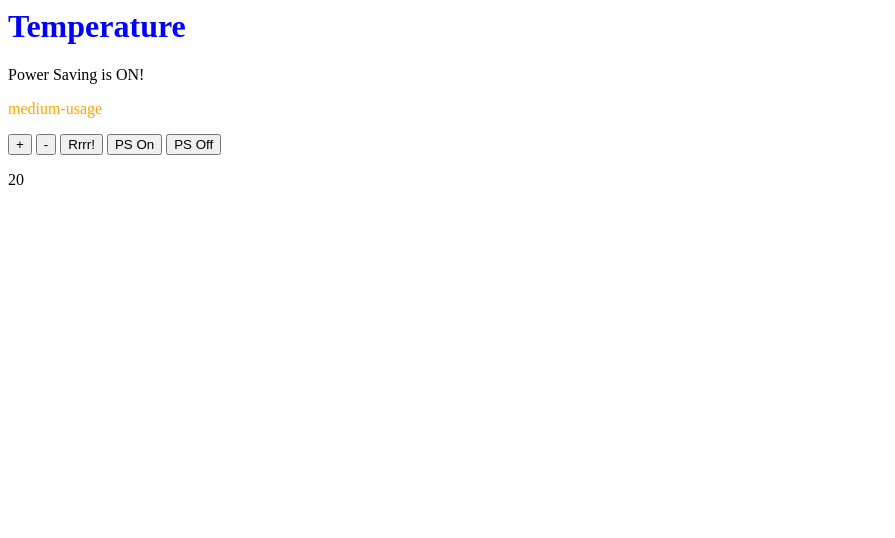
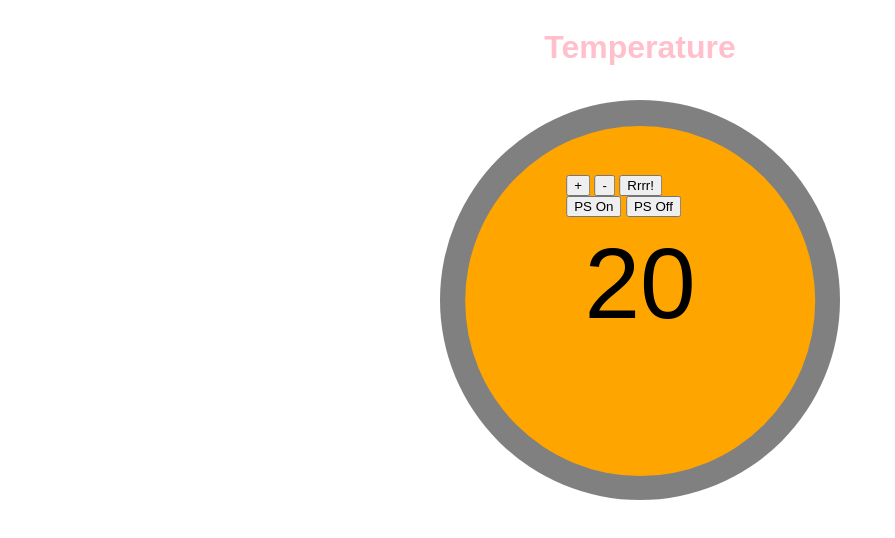
Before and after one commit to chemistrytocode/thermostat_js, a website: page index.html in a window 1280 px wide. Shown: the whole page, without its empty margins (0-895 px from the left). Drawn offline with nearby package versions, Linux system fonts and the light colour scheme.

Commit message:
added basic HIVE type interface

```diff
--- a/index.html
+++ b/index.html
@@ -9,14 +9,19 @@
 
   <body>
   <h1>Temperature</h1>
+<div class="thermo_container">
+    <div class="thero_stats">
   <p id="PS_sign">Power Saving is ON!</p>
   <p id="usage"></p>
-
+  <p id='output'><p>
+    <div class="buttons">
   <button id ="temperature-up">+</button>
   <button id ="temperature-down">-</button>
   <button id ="temperature-reset">Rrrr!</button>
   <button id ="ps-on">PS On</button>
   <button id ="ps-off">PS Off</button>
-  <p id='output'><p>
+</div>
+    </div>
+  </div>
   </body>
 </html>
--- a/js/thermostat.js
+++ b/js/thermostat.js
@@ -37,8 +37,7 @@ $(document).ready(function () {
 
   };
   function updateUsage() {
-    $('#usage').text(thermostat.currentUsage())
+    // $('#usage').text(thermostat.currentUsage())
     $('#usage').attr('class', thermostat.currentUsage())
-    // $('#usage').css({"background-color: red"});
   }
 })
--- a/src/thermostat.js
+++ b/src/thermostat.js
@@ -6,7 +6,7 @@ function Thermostat () {
 };
 
 Thermostat.prototype.temperature = function () {
-  return this._degrees
+  return (this._degrees)
 }
 
 Thermostat.prototype.currentUsage = function() {
--- a/thermostat.css
+++ b/thermostat.css
@@ -1,15 +1,88 @@
+body {
+  font-family: Arial;
+}
+
+.thermo_container {
+  background-color: grey;
+  width: 400px;
+  height: 400px;
+  border-radius: 100%;
+position: absolute;
+top: 100px;
+left: 50%;
+transform: translate(-50%);
+}
+
+/* .inner_thermo {
+  position: absolute;
+  background-color: orange;
+  width: 350px;
+  height: 350px;
+  border-radius: 100%;
+position: absolute;
+top: 25px;
+left: 50%;
+transform: translate(-50%);
+} */
+
+.buttons{
+  position: absolute;
+}
+
+.thero_stats{
+position: absolute;
+top: 25px;
+left: 50%;
+transform: translate(-50%);
+}
+
 .low-usage {
- color: green;
+  position: absolute;
+  background-color: green;
+  width: 350px;
+  height: 350px;
+  border-radius: 100%;
+position: absolute;
+top: -30%;
+left: 50%;
+transform: translate(-50%);
 }
 
 .medium-usage {
- color: orange;
+  position: absolute;
+  background-color: orange;
+  width: 350px;
+  height: 350px;
+  border-radius: 100%;
+position: absolute;
+top: -30%;
+left: 50%;
+transform: translate(-50%);
 }
 
 .high-usage {
- color: red;
+  position: absolute;
+  background-color: red;
+  width: 350px;
+  height: 350px;
+  border-radius: 100%;
+position: absolute;
+top: -30%;
+left: 50%;
+transform: translate(-50%);
+}
+
+#output {
+  position: absolute;
+  top: 1px;
+  left: 50%;
+  transform: translate(-50%);
+    font-size: 100px;
 }
 
 h1 {
-  color: blue;
+  color: pink;
+  position: absolute;
+  left: 50%;
+  transform: translate(-50%);
 }
```
